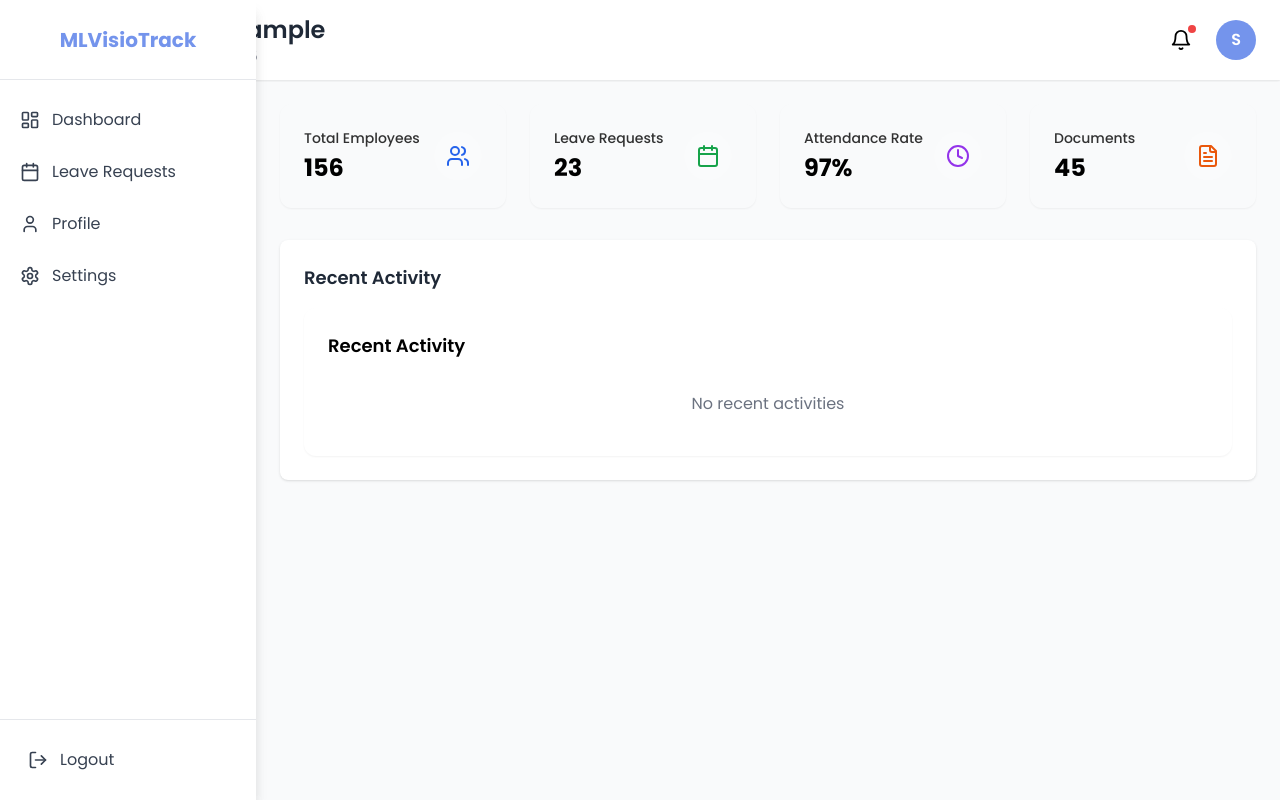
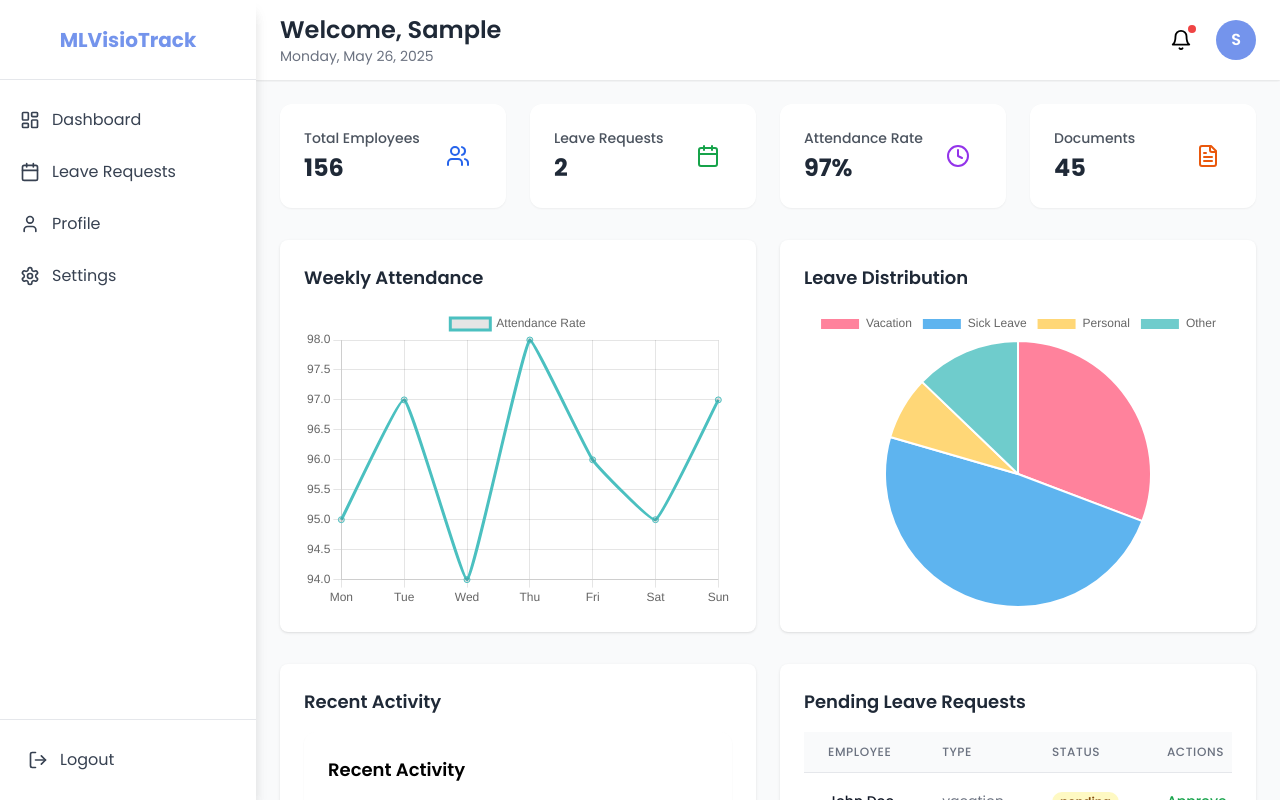
Before and after one commit to sarangan777/react-app, a React (Vite) app: page /admin/dashboard in a window 1280 px wide. Built offline with nearby package versions, Linux system fonts and the light colour scheme; sample sign-in values are in the browser's storage.

Commit message:
Improve Admin Dashboard and Features

```diff
--- a/src/pages/admin/AdminDashboard.tsx
+++ b/src/pages/admin/AdminDashboard.tsx
@@ -1,58 +1,227 @@
-import React from 'react';
+import React, { useState, useEffect } from 'react';
 import { Calendar, Users, FileText, Clock } from 'lucide-react';
+import { Line, Pie } from 'react-chartjs-2';
+import {
+  Chart as ChartJS,
+  CategoryScale,
+  LinearScale,
+  PointElement,
+  LineElement,
+  ArcElement,
+  Title,
+  Tooltip,
+  Legend
+} from 'chart.js';
 import TopHeader from '../../components/TopHeader';
 import Sidebar from '../../components/Sidebar';
 import StatCard from '../../components/StatCard';
 import ActivityFeed from '../../components/ActivityFeed';
+import * as apiService from '../../services/api';
+import { ActivityItem, LeaveRequest } from '../../types';
+
+// Register ChartJS components
+ChartJS.register(
+  CategoryScale,
+  LinearScale,
+  PointElement,
+  LineElement,
+  ArcElement,
+  Title,
+  Tooltip,
+  Legend
+);
 
 const AdminDashboard = () => {
-  const stats = [
-    {
-      title: 'Total Employees',
-      value: '156',
-      icon: <Users className="w-6 h-6 text-blue-600" />,
-      change: '+12%',
-      timeframe: 'from last month'
-    },
-    {
-      title: 'Leave Requests',
-      value: '23',
-      icon: <Calendar className="w-6 h-6 text-green-600" />,
-      change: '+5',
-      timeframe: 'pending approval'
-    },
-    {
-      title: 'Attendance Rate',
-      value: '97%',
-      icon: <Clock className="w-6 h-6 text-purple-600" />,
-      change: '+2%',
-      timeframe: 'from last week'
-    },
-    {
-      title: 'Documents',
-      value: '45',
-      icon: <FileText className="w-6 h-6 text-orange-600" />,
-      change: '+8',
-      timeframe: 'new this month'
+  const [stats, setStats] = useState({
+    totalEmployees: 0,
+    leaveRequests: 0,
+    attendanceRate: 0,
+    documents: 0
+  });
+  const [activities, setActivities] = useState<ActivityItem[]>([]);
+  const [leaveRequests, setLeaveRequests] = useState<LeaveRequest[]>([]);
+  const [isLoading, setIsLoading] = useState(true);
+
+  useEffect(() => {
+    fetchDashboardData();
+  }, []);
+
+  const fetchDashboardData = async () => {
+    try {
+      const [statsResponse, activityResponse, leaveResponse] = await Promise.all([
+        apiService.getDashboardStats(),
+        apiService.getRecentActivity(),
+        apiService.getLeaveRequests()
+      ]);
+
+      if (statsResponse.success) {
+        setStats({
+          totalEmployees: 156,
+          leaveRequests: leaveResponse.data?.length || 0,
+          attendanceRate: 97,
+          documents: 45
+        });
+      }
+
+      if (activityResponse.success) {
+        setActivities(activityResponse.data);
+      }
+
+      if (leaveResponse.success) {
+        setLeaveRequests(leaveResponse.data);
+      }
+    } catch (error) {
+      console.error('Error fetching dashboard data:', error);
+    } finally {
+      setIsLoading(false);
     }
-  ];
+  };
+
+  // Attendance data for line chart
+  const attendanceData = {
+    labels: ['Mon', 'Tue', 'Wed', 'Thu', 'Fri', 'Sat', 'Sun'],
+    datasets: [
+      {
+        label: 'Attendance Rate',
+        data: [95, 97, 94, 98, 96, 95, 97],
+        borderColor: 'rgb(75, 192, 192)',
+        tension: 0.1
+      }
+    ]
+  };
+
+  // Leave distribution data for pie chart
+  const leaveData = {
+    labels: ['Vacation', 'Sick Leave', 'Personal', 'Other'],
+    datasets: [
+      {
+        data: [12, 19, 3, 5],
+        backgroundColor: [
+          'rgba(255, 99, 132, 0.8)',
+          'rgba(54, 162, 235, 0.8)',
+          'rgba(255, 206, 86, 0.8)',
+          'rgba(75, 192, 192, 0.8)'
+        ]
+      }
+    ]
+  };
+
+  if (isLoading) {
+    return (
+      <div className="flex items-center justify-center h-screen">
+        <div className="animate-spin rounded-full h-12 w-12 border-t-2 border-b-2 border-blue-500"></div>
+      </div>
+    );
+  }
 
   return (
     <div className="flex h-screen bg-gray-50">
-      <Sidebar />
+      <Sidebar isMobile={false} />
       <div className="flex-1 flex flex-col overflow-hidden">
-        <TopHeader title="Admin Dashboard" />
+        <TopHeader sidebarOpen={true} />
 
         <main className="flex-1 overflow-y-auto p-6">
           <div className="grid grid-cols-1 md:grid-cols-2 lg:grid-cols-4 gap-6 mb-8">
-            {stats.map((stat, index) => (
-              <StatCard key={index} {...stat} />
-            ))}
+            <StatCard
+              title="Total Employees"
+              value={stats.totalEmployees}
+              icon={<Users className="w-6 h-6 text-blue-600" />}
+              bgColor="bg-white"
+              textColor="text-gray-800"
+            />
+            <StatCard
+              title="Leave Requests"
+              value={stats.leaveRequests}
+              icon={<Calendar className="w-6 h-6 text-green-600" />}
+              bgColor="bg-white"
+              textColor="text-gray-800"
+            />
+            <StatCard
+              title="Attendance Rate"
+              value={`${stats.attendanceRate}%`}
+              icon={<Clock className="w-6 h-6 text-purple-600" />}
+              bgColor="bg-white"
+              textColor="text-gray-800"
+            />
+            <StatCard
+              title="Documents"
+              value={stats.documents}
+              icon={<FileText className="w-6 h-6 text-orange-600" />}
+              bgColor="bg-white"
+              textColor="text-gray-800"
+            />
           </div>
 
-          <div className="bg-white rounded-lg shadow p-6">
-            <h2 className="text-lg font-semibold text-gray-800 mb-4">Recent Activity</h2>
-            <ActivityFeed activities={[]} />
+          <div className="grid grid-cols-1 lg:grid-cols-2 gap-6 mb-8">
+            <div className="bg-white rounded-lg shadow p-6">
+              <h2 className="text-lg font-semibold text-gray-800 mb-4">Weekly Attendance</h2>
+              <div className="h-[300px]">
+                <Line data={attendanceData} options={{ maintainAspectRatio: false }} />
+              </div>
+            </div>
+
+            <div className="bg-white rounded-lg shadow p-6">
+              <h2 className="text-lg font-semibold text-gray-800 mb-4">Leave Distribution</h2>
+              <div className="h-[300px]">
+                <Pie data={leaveData} options={{ maintainAspectRatio: false }} />
+              </div>
+            </div>
+          </div>
+
+          <div className="grid grid-cols-1 lg:grid-cols-2 gap-6">
+            <div className="bg-white rounded-lg shadow p-6">
+              <h2 className="text-lg font-semibold text-gray-800 mb-4">Recent Activity</h2>
+              <ActivityFeed activities={activities} />
+            </div>
+
+            <div className="bg-white rounded-lg shadow p-6">
+              <h2 className="text-lg font-semibold text-gray-800 mb-4">Pending Leave Requests</h2>
+              <div className="overflow-x-auto">
+                <table className="min-w-full divide-y divide-gray-200">
+                  <thead className="bg-gray-50">
+                    <tr>
+                      <th className="px-6 py-3 text-left text-xs font-medium text-gray-500 uppercase tracking-wider">
+                        Employee
+                      </th>
+                      <th className="px-6 py-3 text-left text-xs font-medium text-gray-500 uppercase tracking-wider">
+                        Type
+                      </th>
+                      <th className="px-6 py-3 text-left text-xs font-medium text-gray-500 uppercase tracking-wider">
+                        Status
+                      </th>
+                      <th className="px-6 py-3 text-left text-xs font-medium text-gray-500 uppercase tracking-wider">
+                        Actions
+                      </th>
+                    </tr>
+                  </thead>
+                  <tbody className="bg-white divide-y divide-gray-200">
+                    {leaveRequests.map((request) => (
+                      <tr key={request.id}>
+                        <td className="px-6 py-4 whitespace-nowrap">
+                          <div className="text-sm font-medium text-gray-900">John Doe</div>
+                        </td>
+                        <td className="px-6 py-4 whitespace-nowrap">
+                          <div className="text-sm text-gray-500">{request.type}</div>
+                        </td>
+                        <td className="px-6 py-4 whitespace-nowrap">
+                          <span className="px-2 inline-flex text-xs leading-5 font-semibold rounded-full bg-yellow-100 text-yellow-800">
+                            {request.status}
+                          </span>
+                        </td>
+                        <td className="px-6 py-4 whitespace-nowrap text-sm font-medium">
+                          <button className="text-green-600 hover:text-green-900 mr-3">
+                            Approve
+                          </button>
+                          <button className="text-red-600 hover:text-red-900">
+                            Reject
+                          </button>
+                        </td>
+                      </tr>
+                    ))}
+                  </tbody>
+                </table>
+              </div>
+            </div>
           </div>
         </main>
       </div>
--- a/src/services/api.ts
+++ b/src/services/api.ts
@@ -43,6 +43,28 @@ const mockUsers = {
     joinDate: '2024-02-01'
   }
 };
+
+// Mock leave requests
+const mockLeaveRequests: LeaveRequest[] = [
+  {
+    id: '1',
+    type: 'vacation',
+    startDate: '2024-03-15',
+    endDate: '2024-03-20',
+    reason: 'Annual family vacation',
+    status: 'pending',
+    createdAt: '2024-03-10T10:00:00Z'
+  },
+  {
+    id: '2',
+    type: 'sick',
+    startDate: '2024-03-12',
+    endDate: '2024-03-13',
+    reason: 'Not feeling well',
+    status: 'pending',
+    createdAt: '2024-03-11T09:00:00Z'
+  }
+];
 
 // Login
 export const login = async (email: string, password: string): Promise<ApiResponse<{ user: User; token: string }>> => {
@@ -99,13 +121,19 @@ const mockActivities: ActivityItem[] = [
     id: '1',
     type: 'check-in',
     timestamp: new Date().toISOString(),
-    details: 'Checked in for the day'
+    details: 'John Doe checked in for the day'
   },
   {
     id: '2',
     type: 'leave-request',
     timestamp: new Date().toISOString(),
-    details: 'Requested vacation leave'
+    details: 'Jane Smith requested vacation leave'
+  },
+  {
+    id: '3',
+    type: 'leave-approved',
+    timestamp: new Date().toISOString(),
+    details: 'Mike Johnson\'s leave request was approved'
   }
 ];
 
@@ -129,7 +157,7 @@ export const getRecentActivity = async (): Promise<ApiResponse<ActivityItem[]>>
 export const getLeaveRequests = async (): Promise<ApiResponse<LeaveRequest[]>> => {
   return {
     success: true,
-    data: []
+    data: mockLeaveRequests
   };
 };
 
@@ -140,6 +168,8 @@ export const submitLeaveRequest = async (leaveData: Omit<LeaveRequest, 'id' | 's
     status: 'pending',
     createdAt: new Date().toISOString()
   };
+
+  mockLeaveRequests.push(mockLeaveRequest);
 
   return {
     success: true,
```
